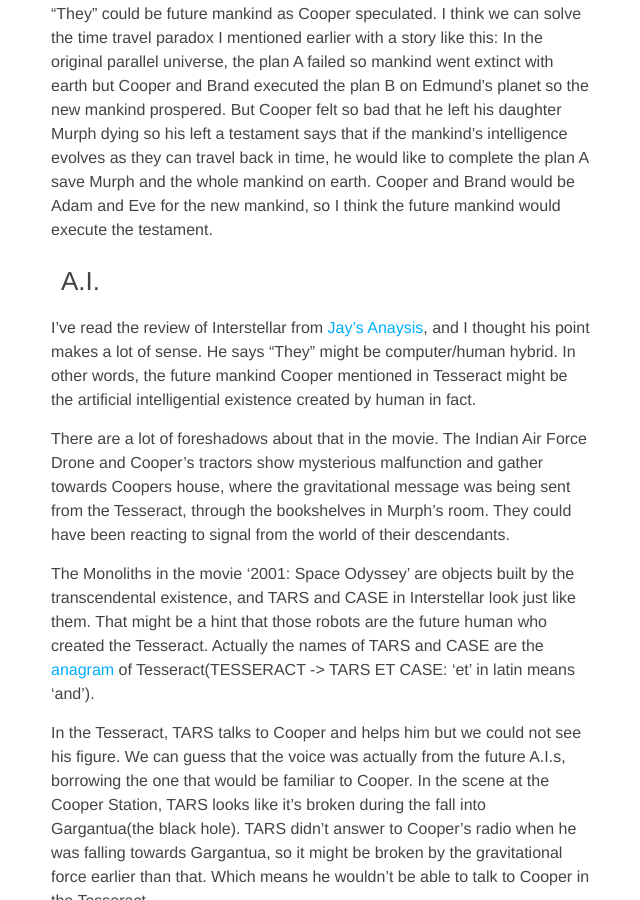
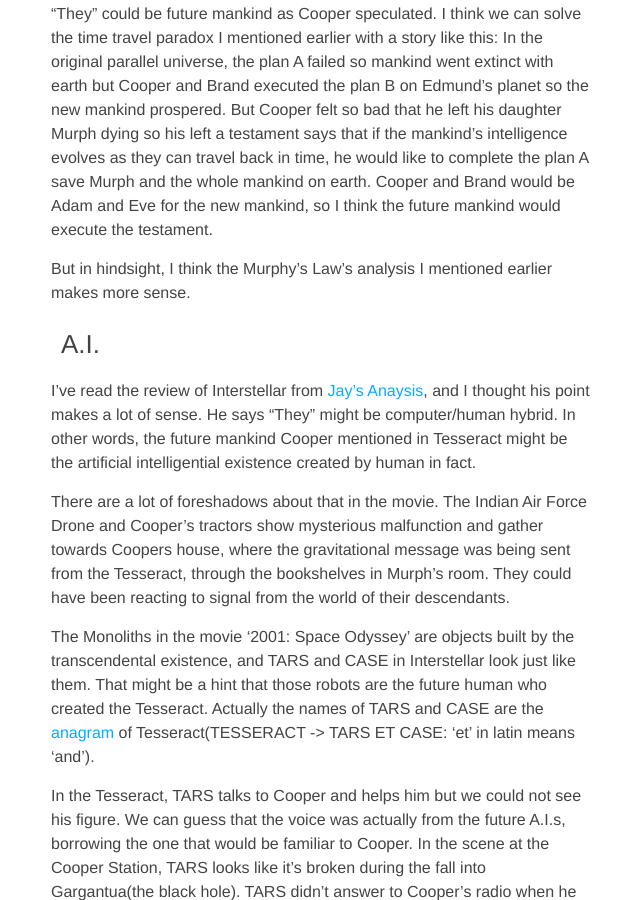
Before and after one commit to seanchoe/blog, a Jekyll site: the page built from _posts/2014-11-17-interstellar.md, in a window 1280 px wide and 900 px high, scrolled down 7678 px. Shown: the whole window, without its empty margins (319-959 px from the left). Built offline with Jekyll 4.4.1, drawn with Linux system fonts in a browser that asks for light colours.

Commit message:
Added a sentence mentioning Murphy's Law

```diff
--- a/_posts/2014-11-17-interstellar.md
+++ b/_posts/2014-11-17-interstellar.md
@@ -122,6 +122,8 @@
 
 &ldquo;They&rdquo; could be future mankind as Cooper speculated. I think we can solve the time travel paradox I mentioned earlier with a story like this: In the original parallel universe, the plan A failed so mankind went extinct with earth but Cooper and Brand executed the plan B on Edmund's planet so the new mankind prospered. But Cooper felt so bad that he left his daughter Murph dying so his left a testament says that if the mankind's intelligence evolves as they can travel back in time, he would like to complete the plan A save Murph and the whole mankind on earth. Cooper and Brand would be Adam and Eve for the new mankind, so I think the future mankind would execute the testament.
 
+But in hindsight, I think the Murphy's Law's analysis I mentioned earlier makes more sense.
+
 ## A.I.
 
 I've read the review of Interstellar from [Jay's Anaysis](http://jaysanalysis.com/2014/11/12/interstellar-2014-the-secret-revelation/), and I thought his point makes a lot of sense. He says &ldquo;They&rdquo; might be computer/human hybrid. In other words, the future mankind Cooper mentioned in Tesseract might be the artificial intelligential existence created by human in fact.
```
